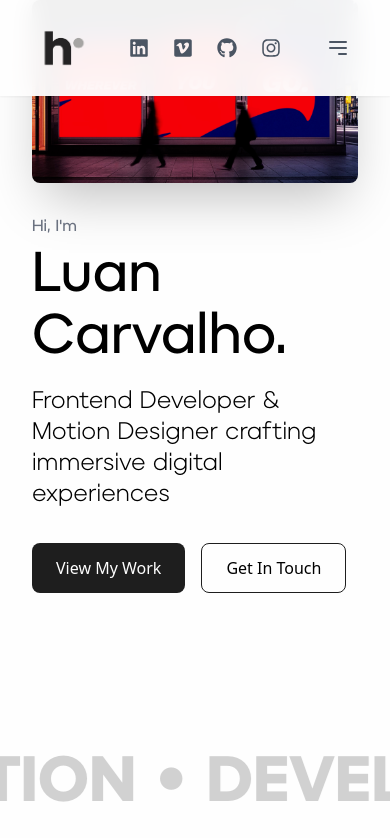
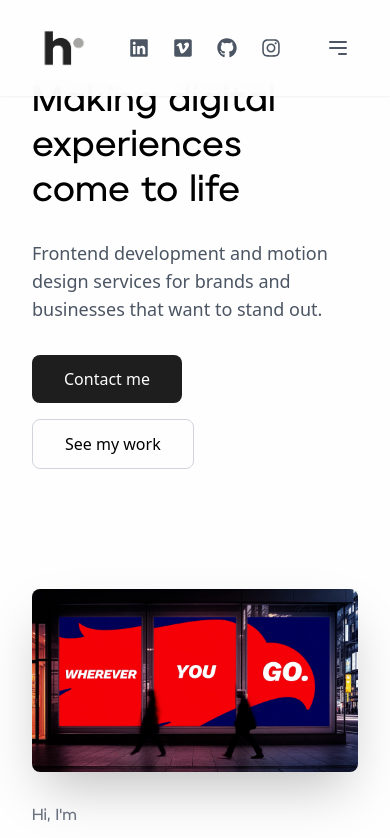
Before and after one commit to luanmcarvalho/portfolio-website, a Next.js app: page / in a window 390 px wide. Shown: the top 838 px of the page. Built offline with nearby package versions, Linux system fonts and the light colour scheme.

Commit message:
mobile hero section fix

```diff
--- a/src/app/page.tsx
+++ b/src/app/page.tsx
@@ -227,6 +227,59 @@ export default function Home () {
       </header>
 
       <main>
+        <section className="bg-white relative py-20 md:py-28 overflow-hidden" id="hero">
+          <div className="container-custom relative z-10 flex flex-col md:flex-row items-center">
+            <div className="w-full md:w-1/2 pr-0 md:pr-10 mb-10 md:mb-0">
+              <motion.div
+                initial={{ opacity: 0, y: 30 }}
+                animate={{ opacity: 1, y: 0 }}
+                transition={{ duration: 0.8 }}
+              >
+                <h1 className="font-organica text-4xl md:text-6xl leading-tight mb-6">
+                  Making digital experiences <br /> come to life
+                </h1>
+                <p className="text-gray-600 text-lg mb-8 max-w-lg">
+                  Frontend development and motion design services for brands and businesses that want to stand out.
+                </p>
+                <div className="flex flex-wrap gap-4">
+                  <a
+                    href="#contact"
+                    onClick={(e) => {e.preventDefault(); isClient && scrollToSection('contact')}}
+                    className="bg-black text-white px-8 py-3 rounded-lg hover:bg-gray-800 transition-all font-medium"
+                  >
+                    Contact me
+                  </a>
+                  <a
+                    href="#animation"
+                    onClick={(e) => {e.preventDefault(); isClient && scrollToSection('animation')}}
+                    className="border border-gray-300 px-8 py-3 rounded-lg hover:border-black transition-all font-medium"
+                  >
+                    See my work
+                  </a>
+                </div>
+              </motion.div>
+            </div>
+
+            {/* Imagem escondida em mobile (menos de md) */}
+            <div className="hidden md:block w-full md:w-1/2">
+              <motion.div
+                initial={{ opacity: 0, scale: 0.9 }}
+                animate={{ opacity: 1, scale: 1 }}
+                transition={{ duration: 0.8, delay: 0.3 }}
+                className="relative"
+              >
+                <Image
+                  src="/images/hero-image.jpg"
+                  alt="Hero image"
+                  width={600}
+                  height={400}
+                  className="rounded-lg shadow-2xl w-full object-cover"
+                />
+              </motion.div>
+            </div>
+          </div>
+        </section>
+
         <section className='container-custom pt-16 pb-10 md:py-24 md:min-h-[90vh] flex flex-col md:flex-row items-center mt-20 md:mt-0'>
           <div className='w-full md:w-1/2 md:pr-12 mb-8 md:mb-0 order-2 md:order-1 z-10'>
             <p className='text-gray-500 font-organica mb-2'>Hi, I'm</p>
```
